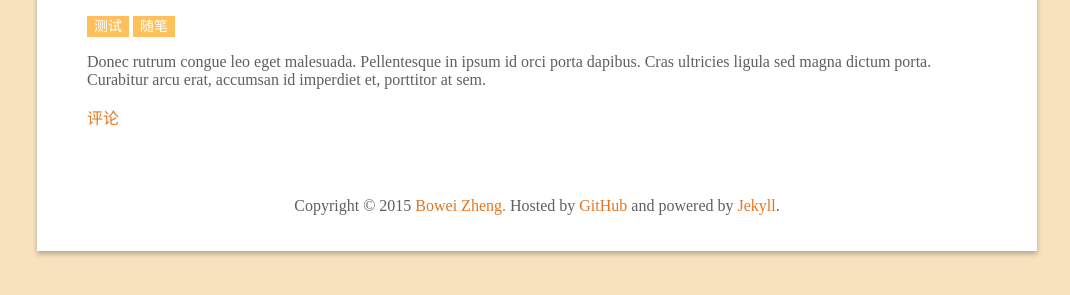
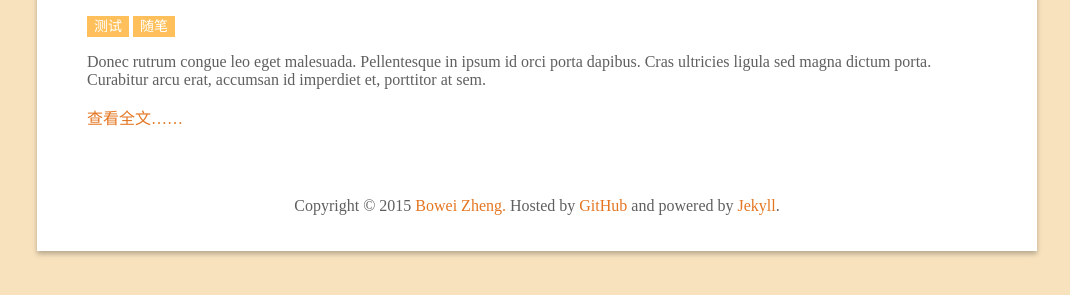
Before and after one commit to wynn719/blog, a Jekyll site: the page built from index.html, in a window 1280 px wide. Shown: the part 382-677 px from the top of the page, without its empty margins (103-1173 px from the left). Built offline with Jekyll 4.4.1, drawn with Linux system fonts in a browser that asks for light colours; comment, search, counter and statistics services are not loaded.

Commit message:
update layout home

```diff
--- a/_layouts/home.html
+++ b/_layouts/home.html
@@ -71,7 +71,7 @@
             <p class="excerpt">{{ post.excerpt }}</p>
 
             <footer>
-              <a class="comment" href="">评论</a>
+              <a class="see_more" href="">查看全文……</a>
             </footer>
           </article>
         {% endfor %}
```
